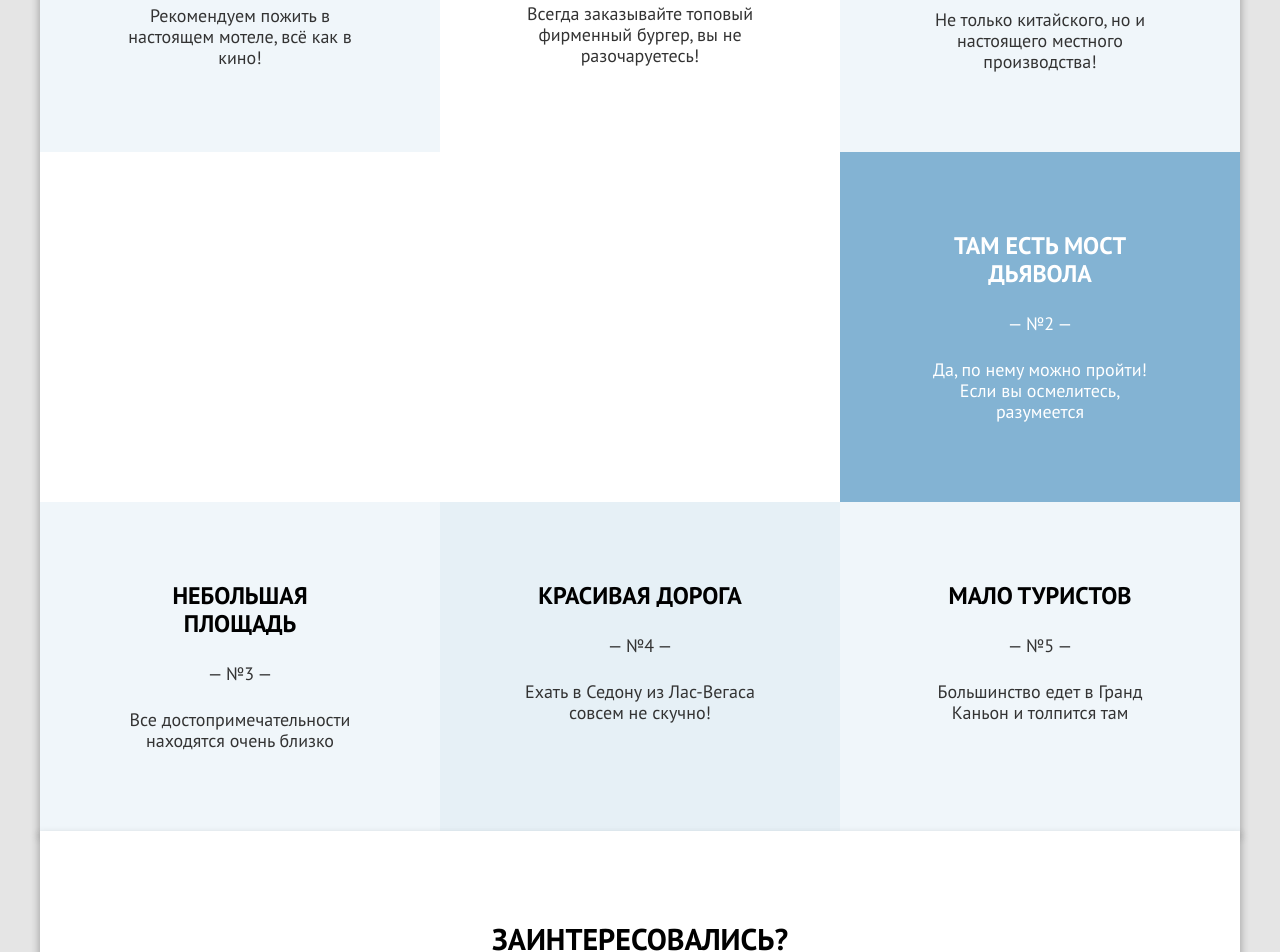
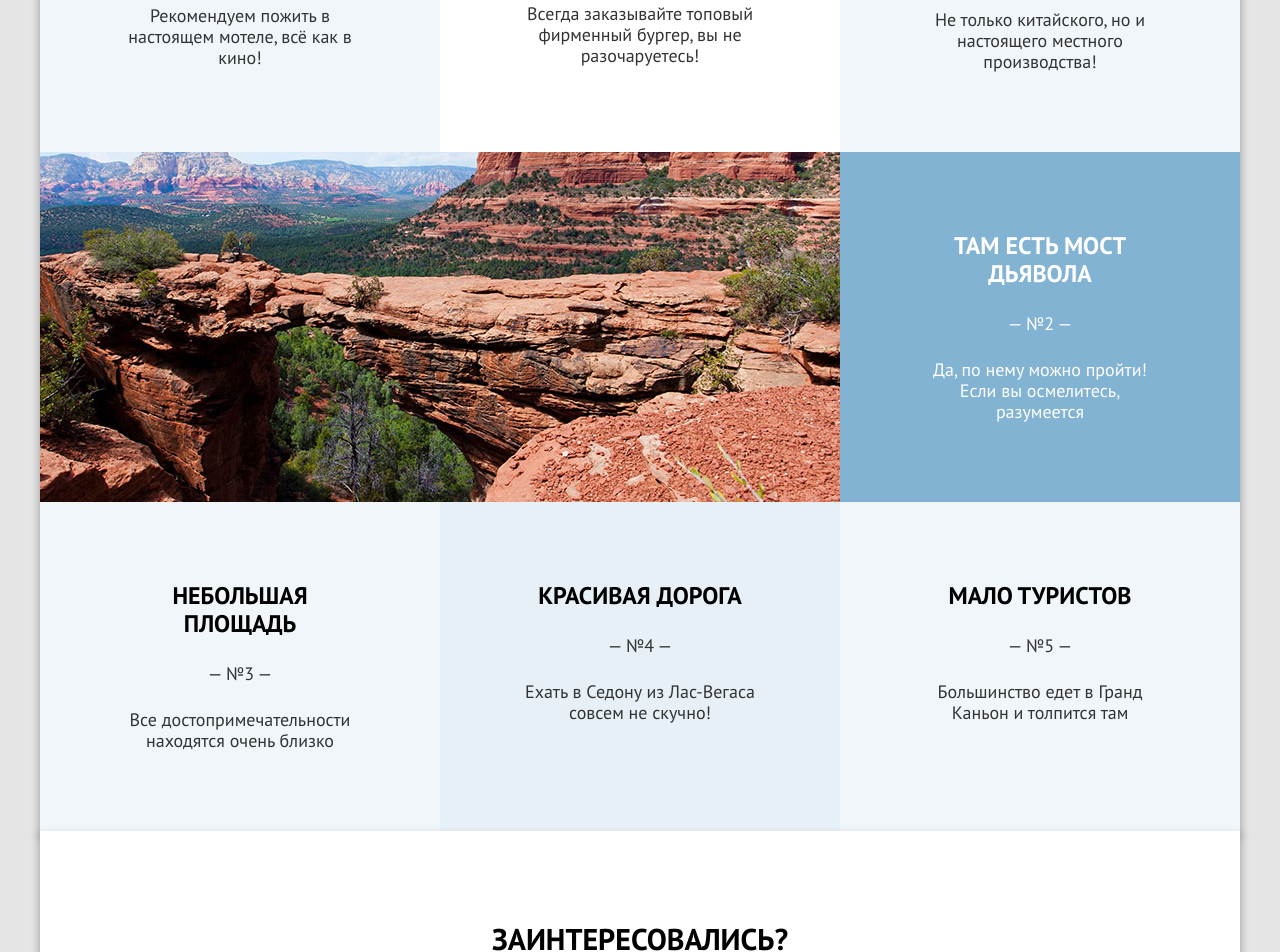
Before and after one commit to canzoh/sed, a plain HTML site: page index.html in a window 1280 px wide. Shown: the part 1381-2333 px from the top of the page. Drawn offline with Linux system fonts and the light colour scheme; the site is published under a folder, as on GitHub Pages, so addresses that start at the root find nothing.

Commit message:
тоже

```diff
--- a/style.css
+++ b/style.css
@@ -217,7 +217,7 @@ body {
 }
 .real-sity__img--photo-2 {
   grid-column: 1/3;
-  background-image: url("/img/photo-2.jpg");
+  background-image: url("img/photo-2.jpg");
   background-repeat: no-repeat;
   background-position: center;
 }
```
